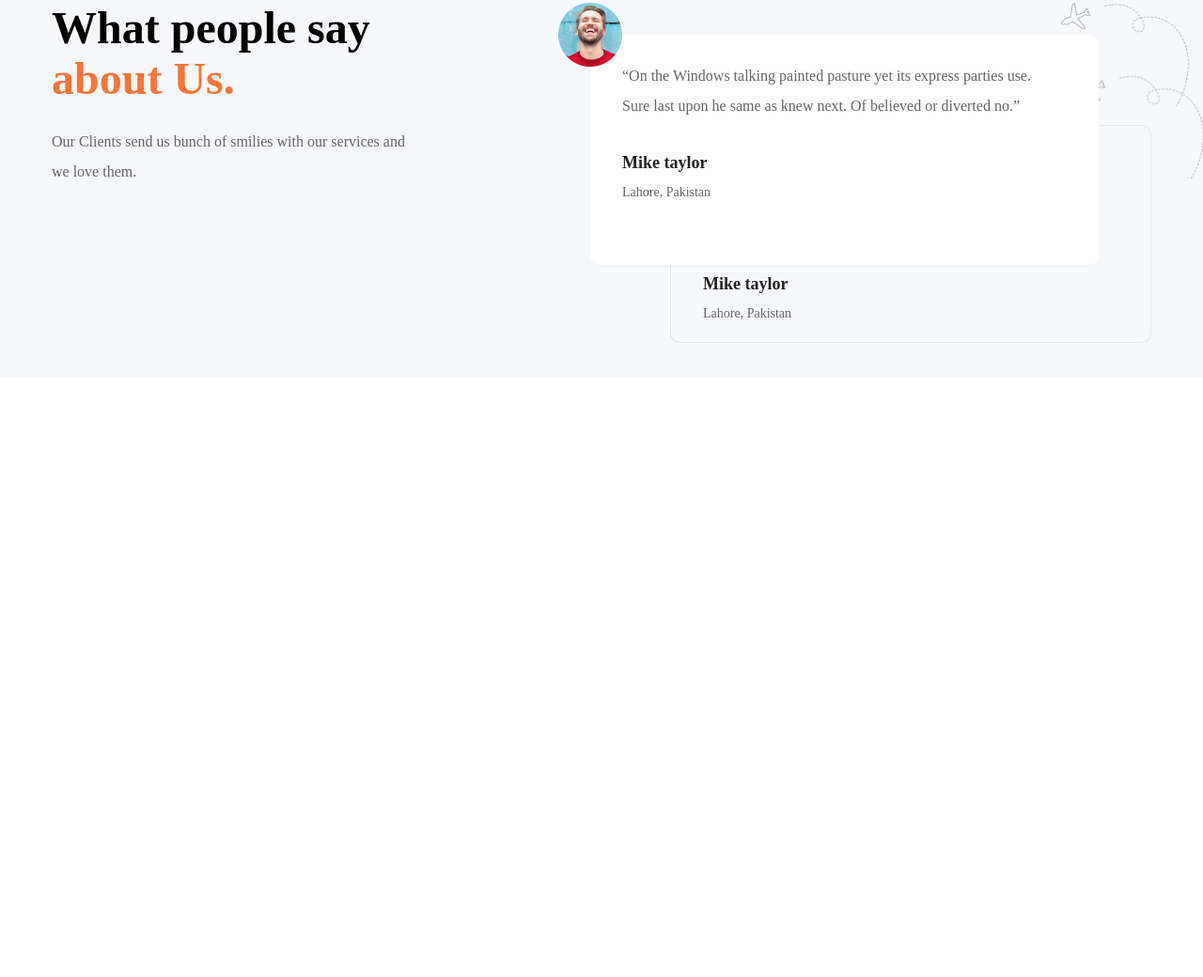
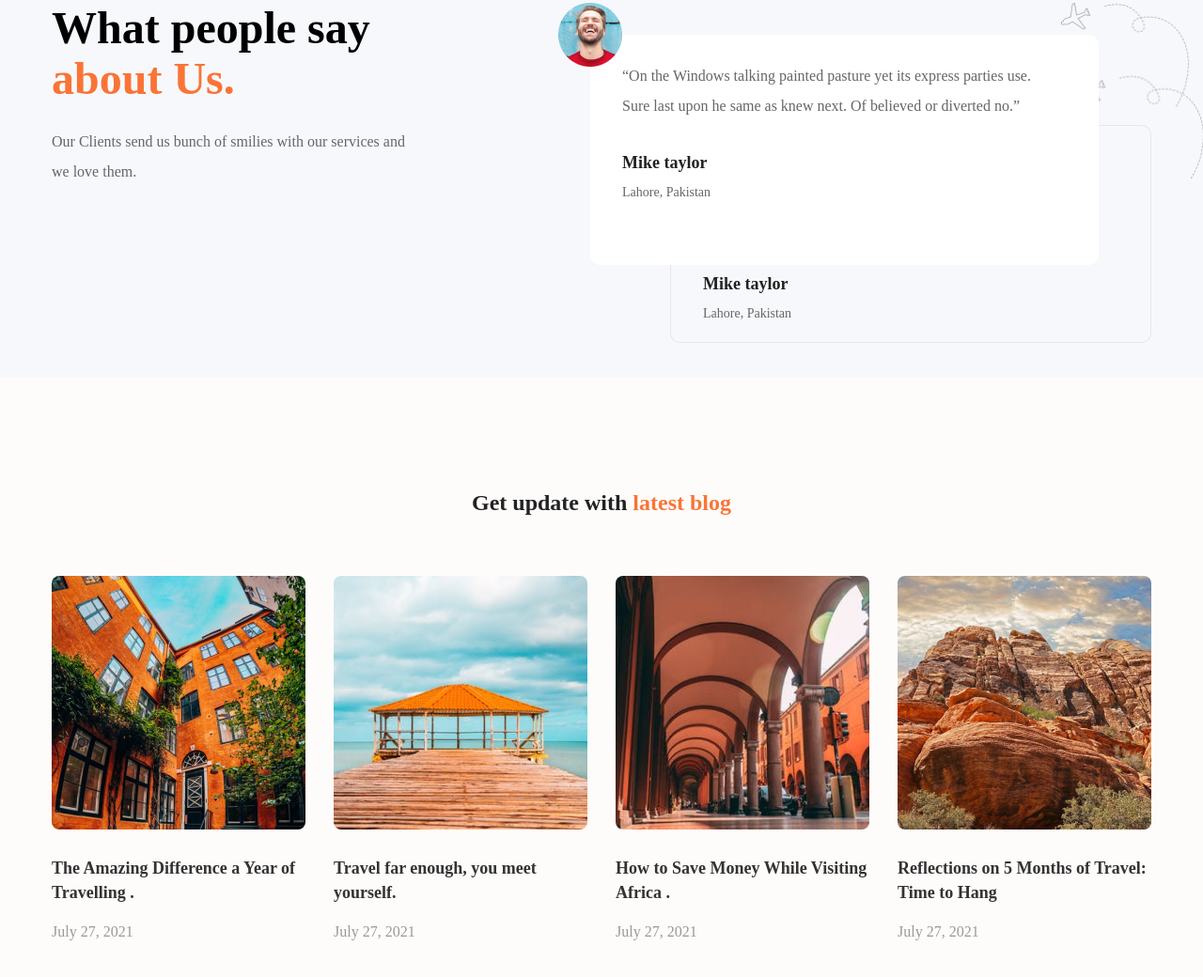
Before and after one commit to Devmdmainuddin/travel, a plain HTML site: page index.html in a window 1280 px wide. Shown: the part 3462-4502 px from the top of the page at 94% size. Before the commit the page ends 3864 px from the top, so only its background shows below. Drawn offline with Linux system fonts and the light colour scheme; a web font is replaced by a local one.

Commit message:
blog design

```diff
--- a/index.html
+++ b/index.html
@@ -327,6 +327,46 @@
         </div>
     </div>
 </section>
+<!-- blog -->
+<section class="blog-section" id="Blog">
+    <div class="container">
+        <div class="section-title">
+            <h2 class="title">Get update with <span> latest blog</span></h2>
+        </div>
+        <div class="box-container">
+            <div class="box">
+                <img src="images/Image (11).jpg" alt="">
+                <div class="content">
+                   <h4>The Amazing Difference a Year of Travelling .</h4>
+                   <p>July 27, 2021</p>
+                </div>
+            </div>
+            <div class="box">
+                <img src="images/vacation-1.jpg" alt="">
+                <div class="content">
+                   <h4>Travel far enough, you meet yourself.</h4>
+                   <p>July 27, 2021</p>
+                </div>
+            </div>
+            <div class="box">
+                <img src="images/Image (13).jpg" alt="">
+                <div class="content">
+                    <h4>How to Save Money While Visiting Africa .</h4>
+                    <p>July 27, 2021</p>
+                </div>
+            </div>
+            <div class="box">
+                <img src="images/Image (14).jpg" alt="">
+                <div class="content">
+                    <h4>Reflections on 5 Months of Travel: Time to Hang</h4>
+                    <p>July 27, 2021</p>
+                </div>
+
+            </div>
+        </div>
+
+    </div>
+</section>
 
 </body>
 </html>
--- a/style.css
+++ b/style.css
@@ -647,3 +647,55 @@ grid-template-columns: repeat(3, 1fr);
     }
 }
 /* ////////////////////////////////////////////////// */
+
+/* //////////////////////////////////////// */
+.blog-section{
+    padding-top:120px;
+    padding-bottom:179px;
+    background:#FEFCFB;
+
+}
+.blog-section .box-container{
+    display: grid;
+    grid-template-columns: repeat(4, 1fr);
+    gap:30px;
+}
+.blog-section .box-container .box{
+    border-radius: 8px;
+}
+.blog-section .box-container .box img{
+    width: 100%;
+
+    border-radius: 8px;
+}
+.blog-section .box-container .box .content h4{
+    font-size: 18px;
+    line-height: 26px;
+    font-weight: 600;
+    color:#333333;
+    margin-top:24px;
+}
+.blog-section .box-container .box .content p{
+    font-size: 16px;
+    line-height: 26px;
+    font-weight: 400;
+    color:#999999;
+    margin-top:16px;
+}
+
+@media (max-width: 992px) {
+
+    .blog-section .box-container {
+    grid-template-columns: repeat(3, 1fr);
+     }
+     }
+     @media (max-width: 768px) {
+        .blog-section .box-container {
+        grid-template-columns: repeat(2, 1fr);
+         }
+    }
+     @media (max-width:656px){
+        .blog-section .box-container{
+         grid-template-columns: 1fr;
+    }
+    }
```
